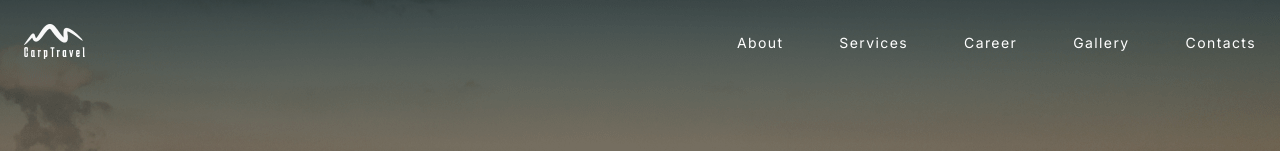
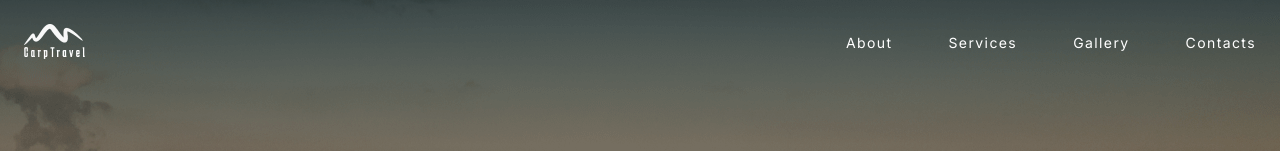
Before and after one commit to Olena-Rudnieva/next-js-carptravel, a Next.js app: page / in a window 1280 px wide. Shown: the top 151 px of the page. Built offline with nearby package versions, Linux system fonts and the light colour scheme.

Commit message:
Add scroll

```diff
--- a/app/components/AppBar.js
+++ b/app/components/AppBar.js
@@ -2,6 +2,7 @@
 
 import Image from 'next/image';
 import Logo from '../../public/logo.png';
+import { Link } from 'react-scroll/modules';
 
 import { useState } from 'react';
 import MobileMenu from './MobileMenu';
@@ -30,44 +31,50 @@ export default function AppBar() {
         )}
         <ul className="hidden md:flex gap-6 xl:gap-14 text-white">
           <li>
-            <a
+            <Link
               className="text-sm font-normal tracking-[1.4px] hover:underline"
-              href="#about"
+              to="about"
+              spy={true}
+              smooth={true}
+              duration={500}
             >
               About
-            </a>
+            </Link>
+          </li>
+
+          <li>
+            <Link
+              className="text-sm font-normal tracking-[1.4px] hover:underline"
+              to="services"
+              spy={true}
+              smooth={true}
+              duration={500}
+            >
+              Services
+            </Link>
+          </li>
+
+          <li>
+            <Link
+              className="text-sm font-normal tracking-[1.4px] hover:underline"
+              to="gallery"
+              spy={true}
+              smooth={true}
+              duration={500}
+            >
+              Gallery
+            </Link>
           </li>
           <li>
-            <a
+            <Link
               className="text-sm font-normal tracking-[1.4px] hover:underline"
-              href="#services"
-            >
-              Services
-            </a>
-          </li>
-          <li>
-            <a
-              className="text-sm font-normal tracking-[1.4px] hover:underline"
-              href="#"
-            >
-              Career
-            </a>
-          </li>
-          <li>
-            <a
-              className="text-sm font-normal tracking-[1.4px] hover:underline"
-              href="#gallery"
-            >
-              Gallery
-            </a>
-          </li>
-          <li>
-            <a
-              className="text-sm font-normal tracking-[1.4px] hover:underline"
-              href="#contacts"
+              to="contacts"
+              spy={true}
+              smooth={true}
+              duration={500}
             >
               Contacts
-            </a>
+            </Link>
           </li>
         </ul>
       </nav>
--- a/app/components/ContactForm.js
+++ b/app/components/ContactForm.js
@@ -3,7 +3,7 @@ export default function ContactForm() {
     <form className="form ">
       <div className="md:flex md:justify-between xl:flex-col mb-4 xl:mb-6">
         <div className="xl:flex xl:gap-5">
-          <div className="mb-6 md:mb-4 xl:mb-5 md:flex md:flex-col  ">
+          <div className="mb-6 md:mb-4 xl:mb-5 flex flex-col  ">
             <label
               htmlFor="name"
               className="text-xs font-extralight leading-6 tracking-[2.4px] xl:mb-[6px]"
@@ -21,7 +21,7 @@ export default function ContactForm() {
               //   pattern="[a-zA-Zа-яА-ЯїЇ]+"
             />
           </div>
-          <div className="mb-6 md:mb-4 md:flex md:flex-col">
+          <div className="mb-6 md:mb-4 flex flex-col">
             <label
               htmlFor="mail"
               className="text-xs font-extralight leading-6 tracking-[2.4px] xl:mb-[6px]"
@@ -38,7 +38,7 @@ export default function ContactForm() {
             />
           </div>
         </div>
-        <div className="md:flex md:flex-col ">
+        <div className="flex flex-col ">
           <label
             htmlFor="text"
             className="text-xs font-extralight leading-6 tracking-[2.4px] xl:mb-1"
--- a/app/components/MainButton.js
+++ b/app/components/MainButton.js
@@ -8,6 +8,9 @@ export default function MainButton() {
         className=" text-white text-lg xl:text-[32px] font-bold leading-[48px]"
       >
         JOIN NOW
+        {/* <Link to={contacts} smooth={true} duration={500} offset={50}>
+          JOIN NOW
+        </Link> */}
         {/* <Link to={Contacts} smooth={true} duration={500} offset={50}>
               JOIN NOW
             </Link> */}
```
Also changed, not shown: public/bottom-right.svg (added), public/test.png (added).
